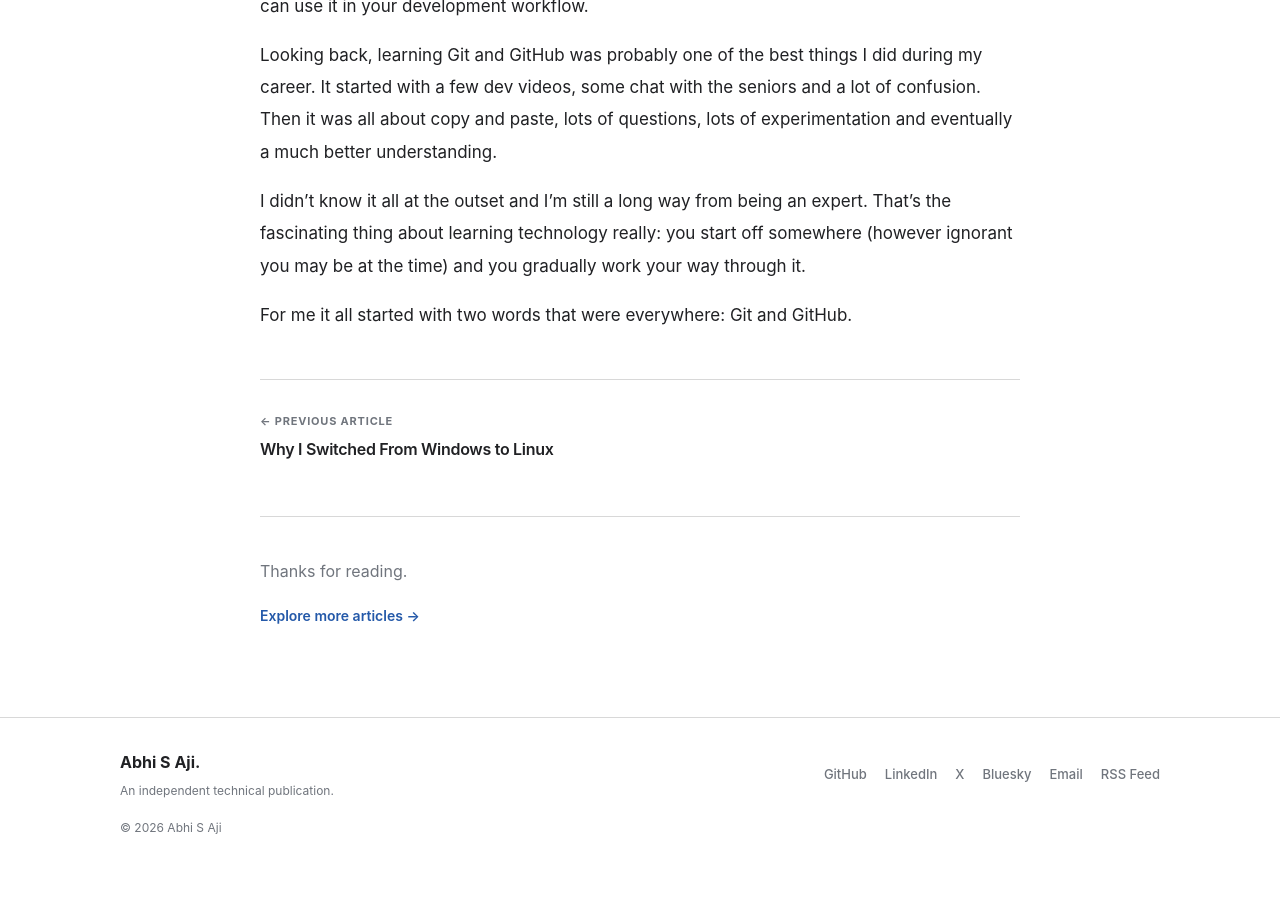
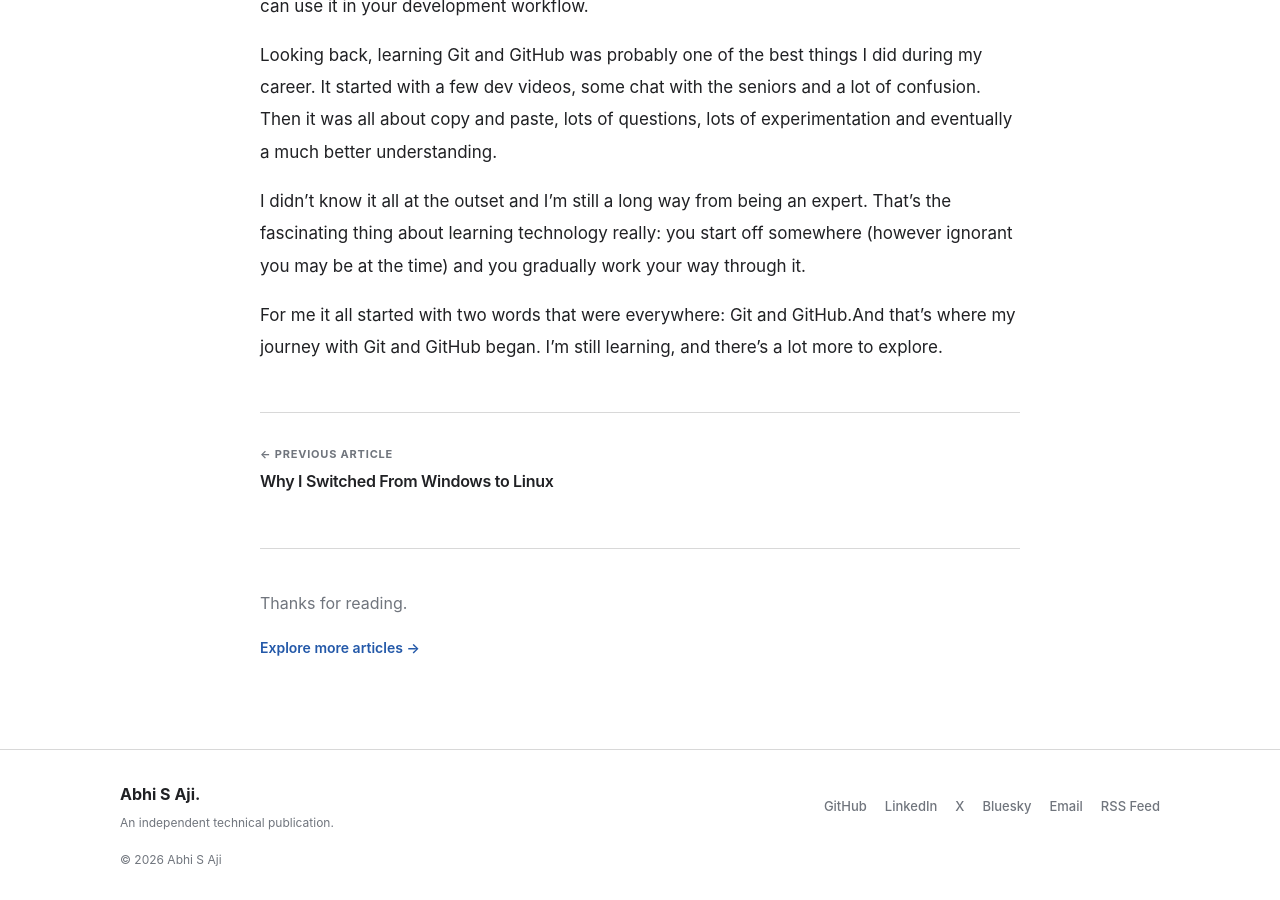
Before and after one commit to abhi-s-aji/abhi-s-aji.github.io, a Jekyll site: the page built from _posts/2026-10-26-how-i-discovered-github.md, in a window 1280 px wide and 900 px high, scrolled down 3115 px. Built offline with Jekyll 4.4.1, drawn with Linux system fonts in a browser that asks for light colours; before the commit the page ends 3983 px from its top, so only the background shows below that.

```diff
--- a/_posts/2026-10-26-how-i-discovered-github.md
+++ b/_posts/2026-10-26-how-i-discovered-github.md
@@ -67,4 +67,4 @@ Looking back, learning Git and GitHub was probably one of the best things I did
 
 I didn't know it all at the outset and I'm still a long way from being an expert. That's the fascinating thing about learning technology really: you start off somewhere (however ignorant you may be at the time) and you gradually work your way through it.
 
-For me it all started with two words that were everywhere: Git and GitHub.
+For me it all started with two words that were everywhere: Git and GitHub.And that's where my journey with Git and GitHub began. I'm still learning, and there's a lot more to explore.
```
